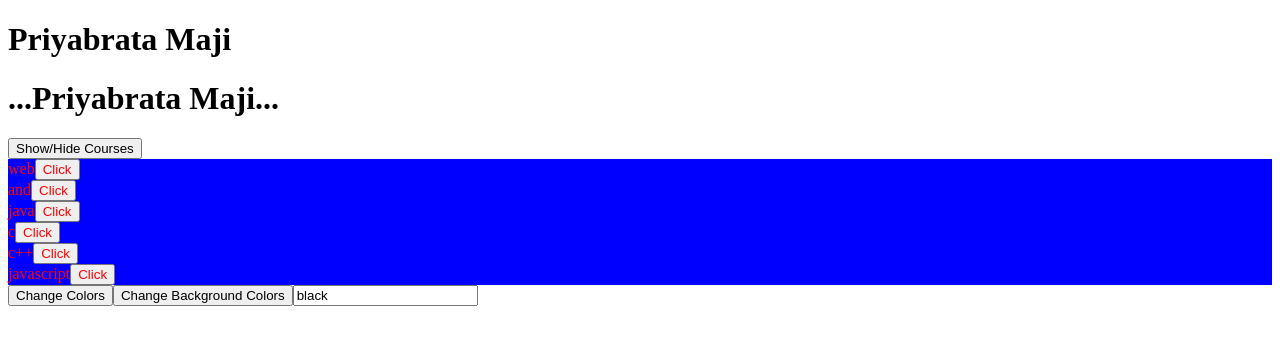
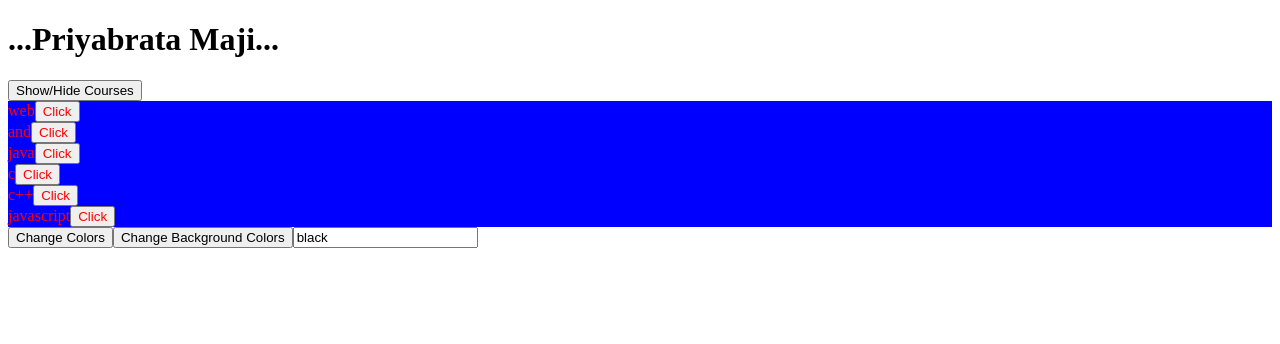
Before and after one commit to Priyabrata139/angularbuildtest1, an Angular app: page /angularbuildtest1/ in a window 1280 px wide. Shown: the top 344 px of the page. Built offline with nearby package versions, Linux system fonts and the light colour scheme.

Commit message:
delete comments

```diff
--- a/src/app/app.component.html
+++ b/src/app/app.component.html
@@ -1,3 +1,2 @@
-<h1>Priyabrata Maji</h1>
 <app-first></app-first>
 <app-directive-example></app-directive-example>
--- a/src/app/directive-example/directive-example.component.html
+++ b/src/app/directive-example/directive-example.component.html
@@ -1,7 +1,3 @@
-<!-- <p>directive-example works!</p> -->
-
-
-
 <button (click)="showCoursesHandeler()">
 Show/Hide Courses
 </button>
```
